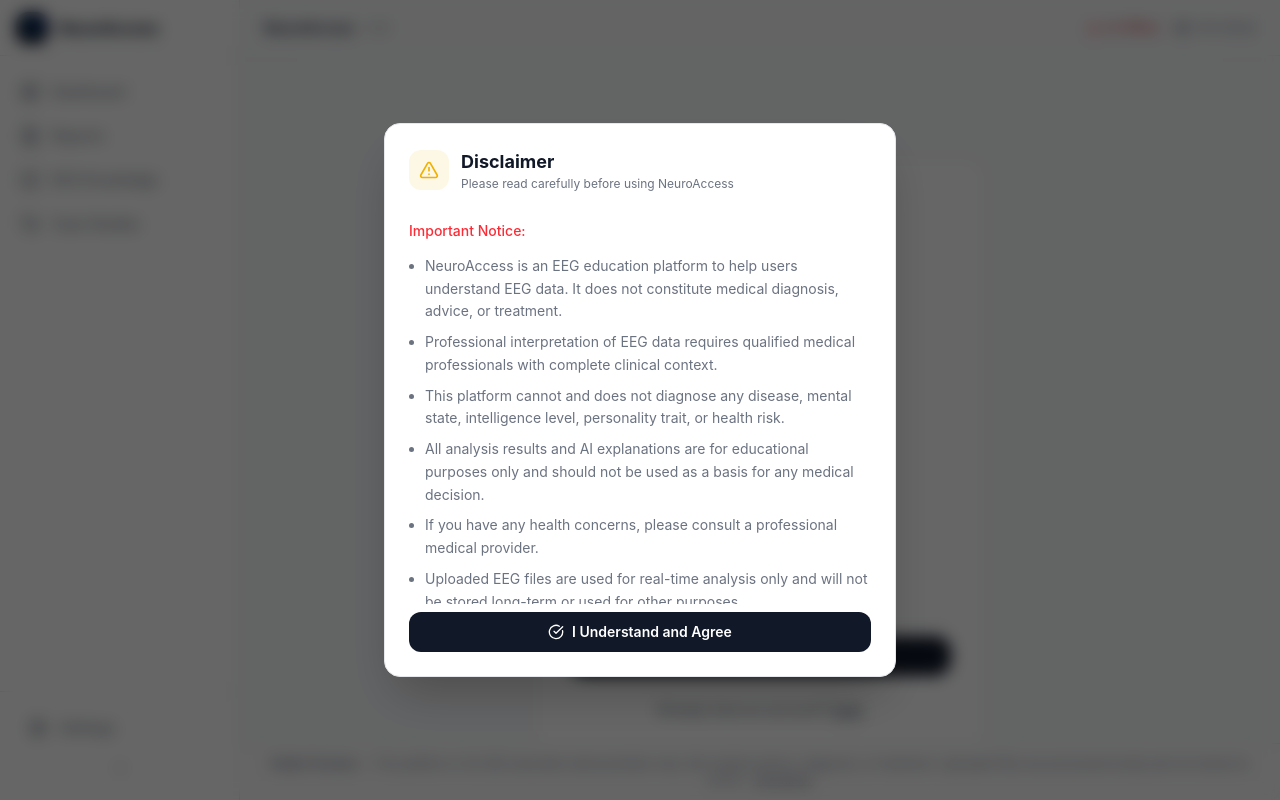
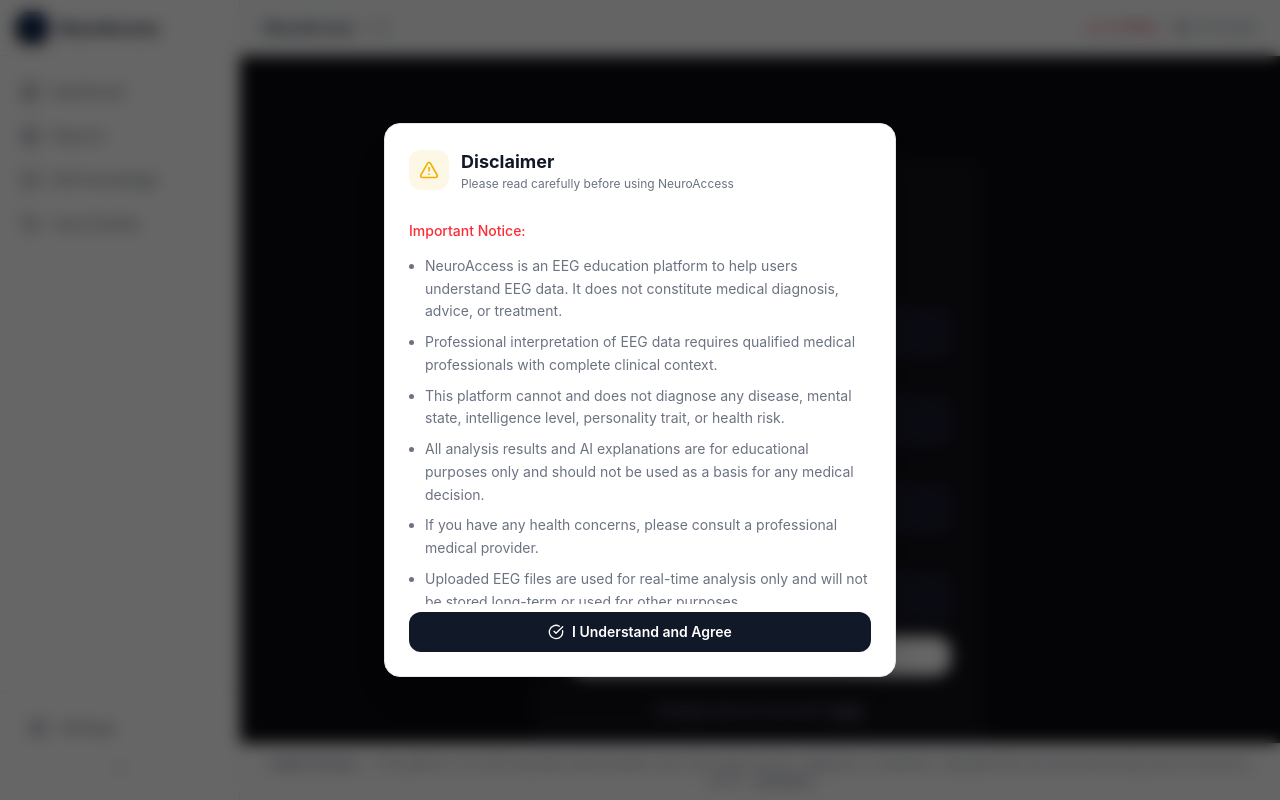
Before and after one commit to MossDominicus/NeuroAccess, a Next.js app: page /register in a window 1280 px wide. Built offline with nearby package versions, Linux system fonts and the light colour scheme; no server answers.

Commit message:
fix: login/register pages always dark mode, remove theme dependency

```diff
--- a/src/app/login/page.tsx
+++ b/src/app/login/page.tsx
@@ -4,14 +4,12 @@
 import { useRouter } from "next/navigation";
 import { useAuth } from "@/lib/auth-context";
 import { useLang } from "@/lib/language-context";
-import { useTheme } from "@/lib/theme-context";
 import Link from "next/link";
 
 export default function LoginPage() {
   const router = useRouter();
   const { login, loading } = useAuth();
   const { t } = useLang();
-  const { theme } = useTheme();
 
   const [usernameOrEmail, setUsernameOrEmail] = useState("");
   const [password, setPassword] = useState("");
@@ -31,44 +29,42 @@
     }
   };
 
-  const isDark = theme === "dark";
-
   return (
-    <div className={`min-h-screen flex items-center justify-center ${isDark ? "bg-[#0a0a0f]" : "bg-[#f8f9fb]"}`}>
-      <div className={`w-full max-w-md p-8 rounded-2xl ${isDark ? "bg-[#12121a] border border-[#1e1e2e]" : "bg-white border border-gray-100"}`}>
+    <div className="min-h-screen flex items-center justify-center bg-[#0a0a0f]">
+      <div className="w-full max-w-md p-8 rounded-2xl bg-[#12121a] border border-[#1e1e2e]">
         <div className="text-center mb-8">
-          <h1 className={`text-2xl font-bold ${isDark ? "text-white" : "text-gray-900"}`}>
+          <h1 className="text-2xl font-bold text-white">
             NeuroAccess
           </h1>
-          <p className={`mt-2 text-sm ${isDark ? "text-gray-400" : "text-gray-600"}`}>
+          <p className="mt-2 text-sm text-gray-400">
             {t("login") || "Login"}
           </p>
         </div>
 
         <form onSubmit={handleSubmit} className="space-y-4">
           <div>
-            <label className={`block text-sm font-medium mb-1.5 ${isDark ? "text-gray-300" : "text-gray-700"}`}>
+            <label className="block text-sm font-medium mb-1.5 text-gray-300">
               {t("username") || "Username"} / {t("email") || "Email"}
             </label>
             <input
               type="text"
               value={usernameOrEmail}
               onChange={(e) => setUsernameOrEmail(e.target.value)}
-              className={`w-full px-3.5 py-2.5 rounded-xl border transition-colors ${isDark ? "bg-[#1a1a2e] border-[#2a2a4a] text-white placeholder-gray-500" : "bg-white border-gray-200 text-gray-900 placeholder-gray-400"} focus:outline-none focus:border-gray-400`}
+              className="w-full px-3.5 py-2.5 rounded-xl border transition-colors bg-[#1a1a2e] border-[#2a2a4a] text-white placeholder-gray-500 focus:outline-none focus:border-gray-400"
               placeholder={t("username") || "Username"}
               required
             />
           </div>
 
           <div>
-            <label className={`block text-sm font-medium mb-1.5 ${isDark ? "text-gray-300" : "text-gray-700"}`}>
+            <label className="block text-sm font-medium mb-1.5 text-gray-300">
               {t("password") || "Password"}
             </label>
             <input
               type="password"
               value={password}
               onChange={(e) => setPassword(e.target.value)}
-              className={`w-full px-3.5 py-2.5 rounded-xl border transition-colors ${isDark ? "bg-[#1a1a2e] border-[#2a2a4a] text-white placeholder-gray-500" : "bg-white border-gray-200 text-gray-900 placeholder-gray-400"} focus:outline-none focus:border-gray-400`}
+              className="w-full px-3.5 py-2.5 rounded-xl border transition-colors bg-[#1a1a2e] border-[#2a2a4a] text-white placeholder-gray-500 focus:outline-none focus:border-gray-400"
               placeholder={t("password") || "Password"}
               required
             />
@@ -83,13 +79,13 @@
           <button
             type="submit"
             disabled={submitting}
-            className={`w-full py-2.5 px-4 rounded-2xl font-semibold text-sm transition-colors disabled:opacity-40 ${isDark ? "bg-white text-gray-900 hover:bg-gray-100" : "bg-gray-900 text-white hover:bg-gray-800"}`}
+            className="w-full py-2.5 px-4 rounded-2xl bg-white text-gray-900 font-semibold text-sm hover:bg-gray-100 disabled:opacity-40 transition-colors"
           >
             {submitting ? "..." : (t("loginButton") || "Login")}
           </button>
         </form>
 
-        <div className={`mt-6 text-center text-sm ${isDark ? "text-gray-400" : "text-gray-600"}`}>
+        <div className="mt-6 text-center text-sm text-gray-400">
           {t("noAccount") || "Don't have an account?"}{" "}
           <Link href="/register" className="font-medium underline underline-offset-2 hover:opacity-70 transition-opacity">
             {t("register") || "Register"}
--- a/src/app/register/page.tsx
+++ b/src/app/register/page.tsx
@@ -4,14 +4,12 @@
 import { useRouter } from "next/navigation";
 import { useAuth } from "@/lib/auth-context";
 import { useLang } from "@/lib/language-context";
-import { useTheme } from "@/lib/theme-context";
 import Link from "next/link";
 
 export default function RegisterPage() {
   const router = useRouter();
   const { register, loading } = useAuth();
   const { t } = useLang();
-  const { theme } = useTheme();
 
   const [username, setUsername] = useState("");
   const [email, setEmail] = useState("");
@@ -40,30 +38,28 @@
     }
   };
 
-  const isDark = theme === "dark";
-
   return (
-    <div className={`min-h-screen flex items-center justify-center ${isDark ? "bg-[#0a0a0f]" : "bg-[#f8f9fb]"}`}>
-      <div className={`w-full max-w-md p-8 rounded-2xl ${isDark ? "bg-[#12121a] border border-[#1e1e2e]" : "bg-white border border-gray-100"}`}>
+    <div className="min-h-screen flex items-center justify-center bg-[#0a0a0f]">
+      <div className="w-full max-w-md p-8 rounded-2xl bg-[#12121a] border border-[#1e1e2e]">
         <div className="text-center mb-8">
-          <h1 className={`text-2xl font-bold ${isDark ? "text-white" : "text-gray-900"}`}>
+          <h1 className="text-2xl font-bold text-white">
             NeuroAccess
           </h1>
-          <p className={`mt-2 text-sm ${isDark ? "text-gray-400" : "text-gray-600"}`}>
+          <p className="mt-2 text-sm text-gray-400">
             {t("register") || "Register"}
           </p>
         </div>
 
         <form onSubmit={handleSubmit} className="space-y-4">
           <div>
-            <label className={`block text-sm font-medium mb-1.5 ${isDark ? "text-gray-300" : "text-gray-700"}`}>
+            <label className="block text-sm font-medium mb-1.5 text-gray-300">
               {t("username") || "Username"}
             </label>
             <input
               type="text"
               value={username}
               onChange={(e) => setUsername(e.target.value)}
-              className={`w-full px-3.5 py-2.5 rounded-xl border transition-colors ${isDark ? "bg-[#1a1a2e] border-[#2a2a4a] text-white placeholder-gray-500" : "bg-white border-gray-200 text-gray-900 placeholder-gray-400"} focus:outline-none focus:border-gray-400`}
+              className="w-full px-3.5 py-2.5 rounded-xl border transition-colors bg-[#1a1a2e] border-[#2a2a4a] text-white placeholder-gray-500 focus:outline-none focus:border-gray-400"
               placeholder={t("username") || "Username"}
               required
               minLength={3}
@@ -72,28 +68,28 @@
           </div>
 
           <div>
-            <label className={`block text-sm font-medium mb-1.5 ${isDark ? "text-gray-300" : "text-gray-700"}`}>
+            <label className="block text-sm font-medium mb-1.5 text-gray-300">
               {t("email") || "Email"}
             </label>
             <input
               type="email"
               value={email}
               onChange={(e) => setEmail(e.target.value)}
-              className={`w-full px-3.5 py-2.5 rounded-xl border transition-colors ${isDark ? "bg-[#1a1a2e] border-[#2a2a4a] text-white placeholder-gray-500" : "bg-white border-gray-200 text-gray-900 placeholder-gray-400"} focus:outline-none focus:border-gray-400`}
+              className="w-full px-3.5 py-2.5 rounded-xl border transition-colors bg-[#1a1a2e] border-[#2a2a4a] text-white placeholder-gray-500 focus:outline-none focus:border-gray-400"
               placeholder={t("email") || "Email"}
               required
             />
           </div>
 
           <div>
-            <label className={`block text-sm font-medium mb-1.5 ${isDark ? "text-gray-300" : "text-gray-700"}`}>
+            <label className="block text-sm font-medium mb-1.5 text-gray-300">
               {t("password") || "Password"}
             </label>
             <input
               type="password"
               value={password}
               onChange={(e) => setPassword(e.target.value)}
-              className={`w-full px-3.5 py-2.5 rounded-xl border transition-colors ${isDark ? "bg-[#1a1a2e] border-[#2a2a4a] text-white placeholder-gray-500" : "bg-white border-gray-200 text-gray-900 placeholder-gray-400"} focus:outline-none focus:border-gray-400`}
+              className="w-full px-3.5 py-2.5 rounded-xl border transition-colors bg-[#1a1a2e] border-[#2a2a4a] text-white placeholder-gray-500 focus:outline-none focus:border-gray-400"
               placeholder={t("password") || "Password"}
               required
               minLength={6}
@@ -101,14 +97,14 @@
           </div>
 
           <div>
-            <label className={`block text-sm font-medium mb-1.5 ${isDark ? "text-gray-300" : "text-gray-700"}`}>
+            <label className="block text-sm font-medium mb-1.5 text-gray-300">
               {t("confirmPassword") || "Confirm Password"}
             </label>
             <input
               type="password"
               value={confirmPassword}
               onChange={(e) => setConfirmPassword(e.target.value)}
-              className={`w-full px-3.5 py-2.5 rounded-xl border transition-colors ${isDark ? "bg-[#1a1a2e] border-[#2a2a4a] text-white placeholder-gray-500" : "bg-white border-gray-200 text-gray-900 placeholder-gray-400"} focus:outline-none focus:border-gray-400`}
+              className="w-full px-3.5 py-2.5 rounded-xl border transition-colors bg-[#1a1a2e] border-[#2a2a4a] text-white placeholder-gray-500 focus:outline-none focus:border-gray-400"
               placeholder={t("confirmPassword") || "Confirm Password"}
               required
             />
@@ -123,13 +119,13 @@
           <button
             type="submit"
             disabled={submitting}
-            className={`w-full py-2.5 px-4 rounded-2xl font-semibold text-sm transition-colors disabled:opacity-40 ${isDark ? "bg-white text-gray-900 hover:bg-gray-100" : "bg-gray-900 text-white hover:bg-gray-800"}`}
+            className="w-full py-2.5 px-4 rounded-2xl bg-white text-gray-900 font-semibold text-sm hover:bg-gray-100 disabled:opacity-40 transition-colors"
           >
             {submitting ? "..." : (t("registerButton") || "Register")}
           </button>
         </form>
 
-        <div className={`mt-6 text-center text-sm ${isDark ? "text-gray-400" : "text-gray-600"}`}>
+        <div className="mt-6 text-center text-sm text-gray-400">
           {t("hasAccount") || "Already have an account?"}{" "}
           <Link href="/login" className="font-medium underline underline-offset-2 hover:opacity-70 transition-opacity">
             {t("login") || "Login"}
```
